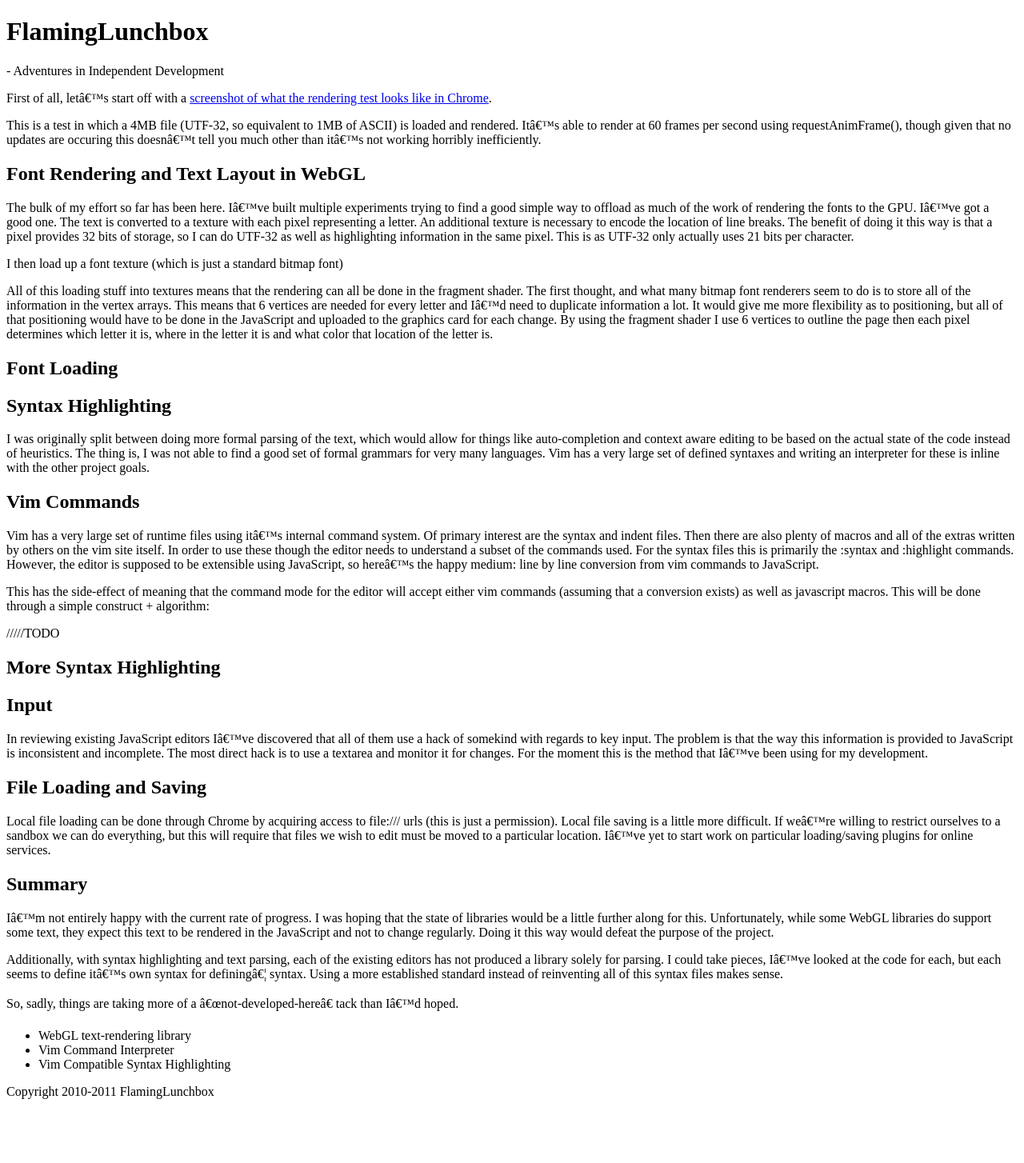
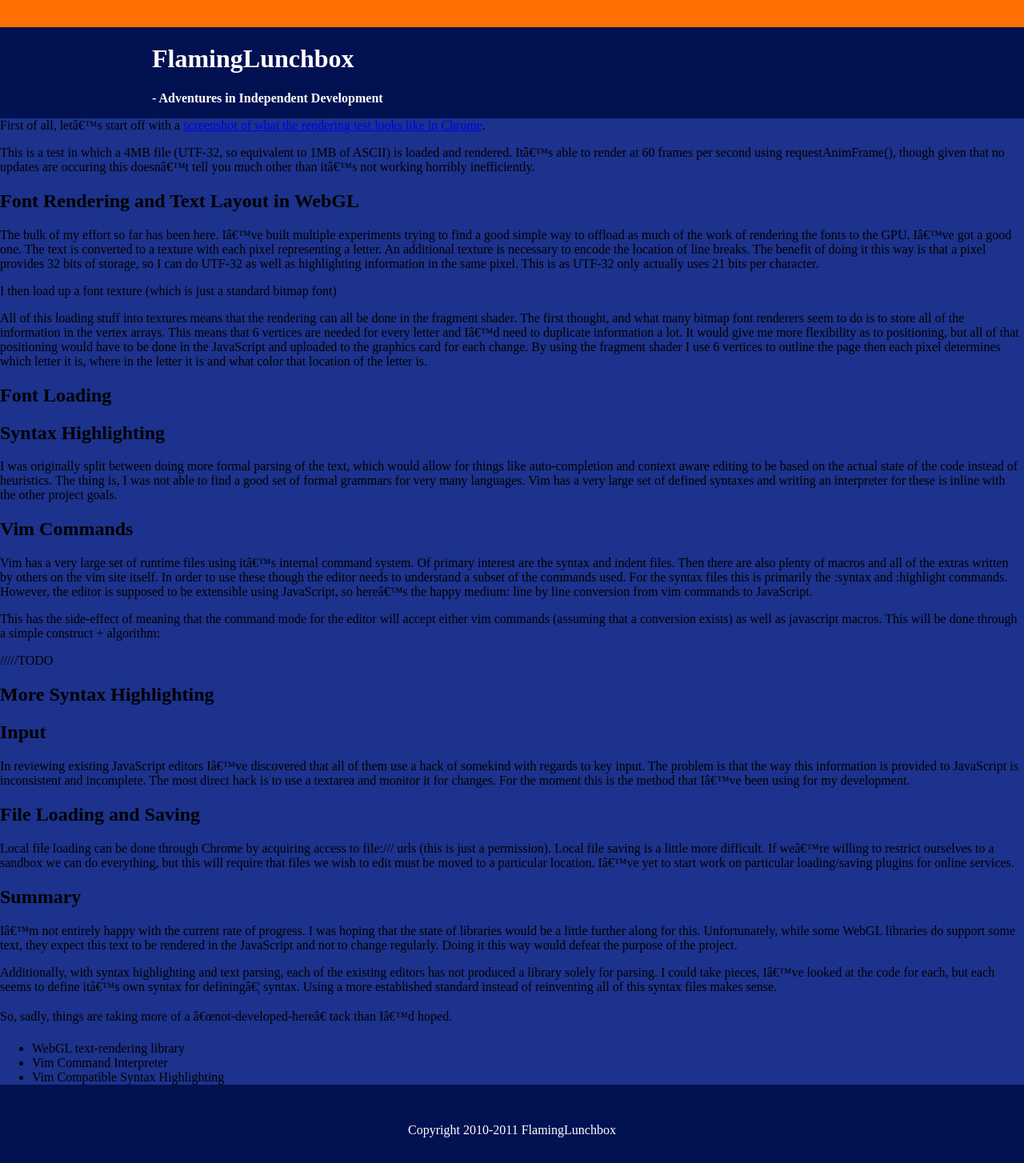
Before and after one commit to robeyh/robeyh.github.com, a Jekyll site: the page built from _posts/2011-10-14-Text-Editor-Development-Update.md, in a window 1280 px wide. Shown: the whole page at 80% size. Built offline with Jekyll 4.4.1, drawn with Linux system fonts in a browser that asks for light colours; some web fonts are replaced; before the commit the page ends 1382 px from its top, so only the background shows below that.

Commit message:
Made css link absolute

```diff
--- a/_layouts/post.html
+++ b/_layouts/post.html
@@ -6,7 +6,7 @@
   <link href='http://fonts.googleapis.com/css?family=Alice' rel='stylesheet' type='text/css'>
   <link rel="stylesheet" href="static/aurulentsans.css" type="text/css" charset="utf-8" />
 
-  <link rel="stylesheet" type="text/css" href="static/blog.css" />
+  <link rel="stylesheet" type="text/css" href="/static/blog.css" />
 </head>
 <body>
 
```
